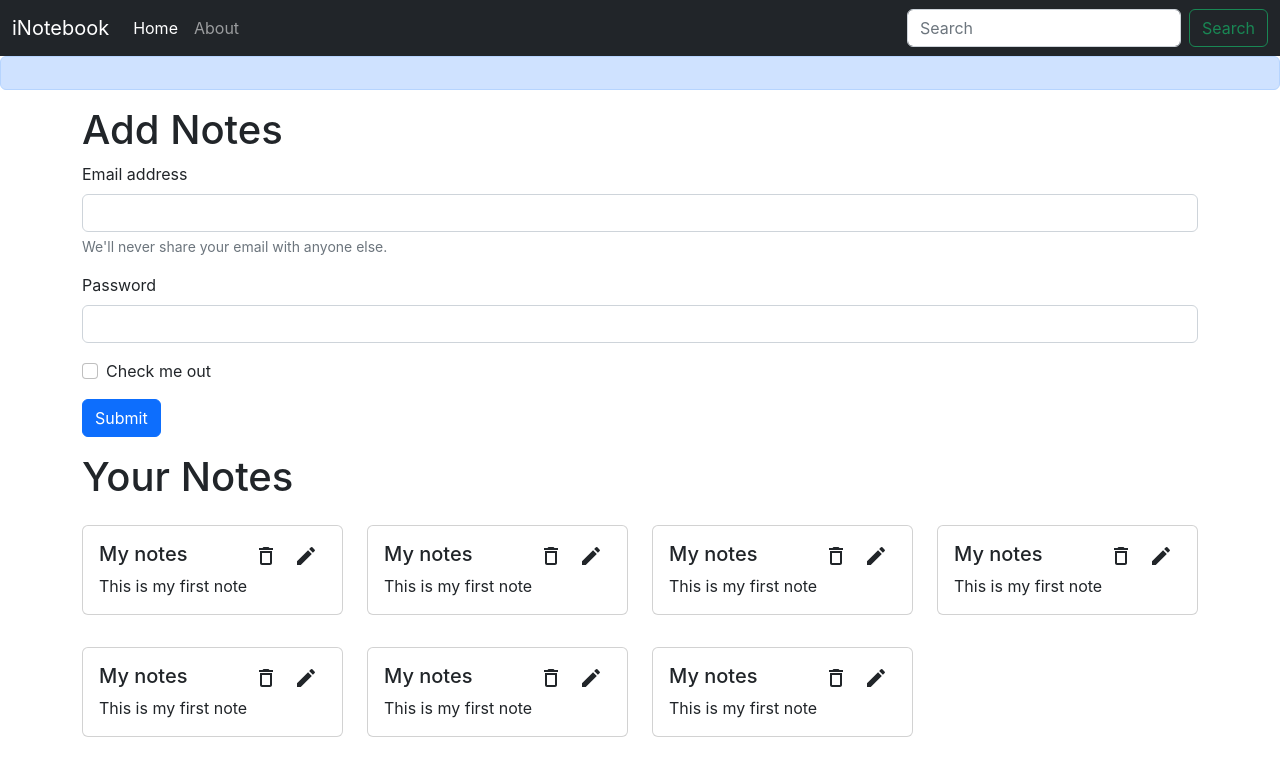
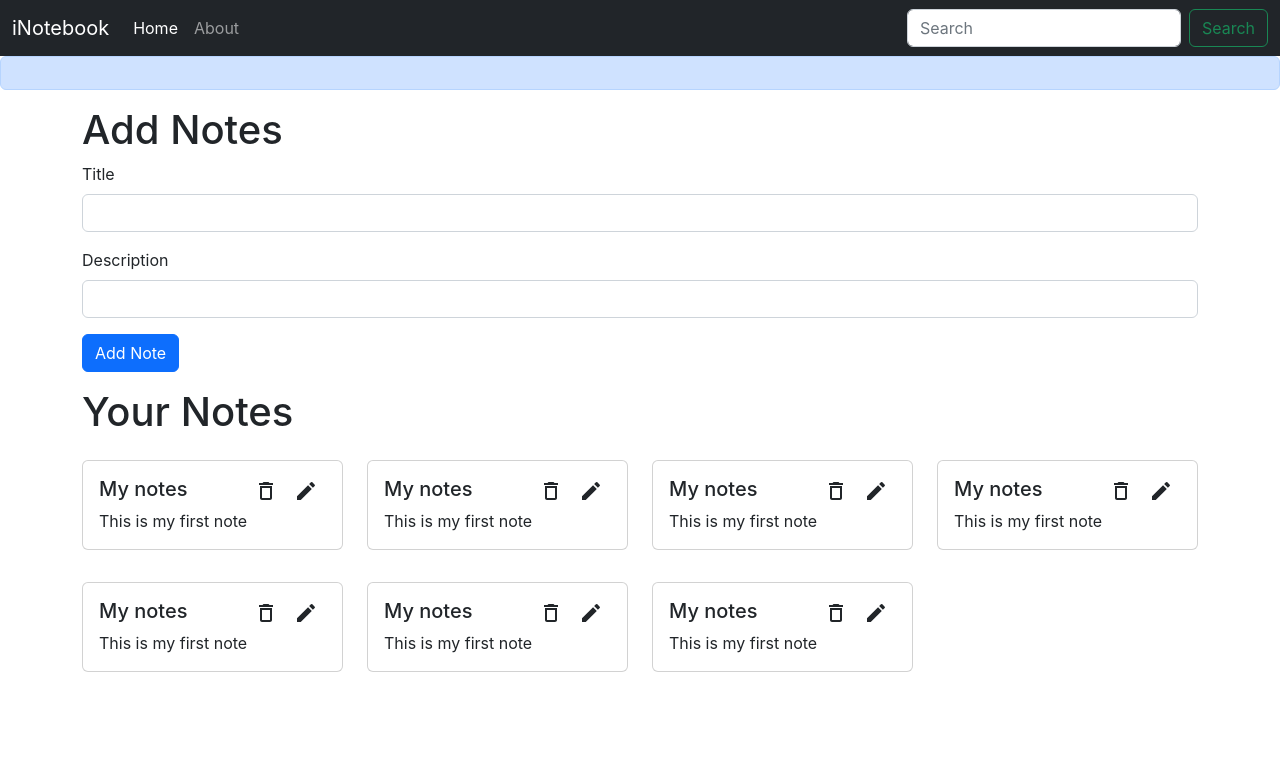
Before and after one commit to Kunal-Vijay/iNotebook, a React (Create React App) app: page / in a window 1280 px wide. Shown: the top 776 px of the page. Built offline with nearby package versions, Linux system fonts and the light colour scheme.

Commit message:
added addNote functionality

```diff
--- /dev/null
+++ b/src/components/AddNote.js
@@ -0,0 +1,32 @@
+import React from 'react'
+import { useContext, useState } from 'react';
+import noteContext from '../context/notes/noteContext';
+
+export default function AddNote() {
+    const context = useContext(noteContext);
+    const { addNote } = context;
+    const [note, setNote] = useState({ title: "", description: "", tag: "default" })
+    const onChange = (e) => {
+        setNote({ ...note, [e.target.name]: e.target.value })
+    }
+    const handleClick = (e) => {
+        e.preventDefault();
+        addNote(note.title,note.description,note.tag);
+    }
+    return (
+        <div className='my-3'  >
+            <h1>Add Notes</h1>
+            <form>
+                <div className="mb-3">
+                    <label htmlFor="title" className="form-label">Title</label>
+                    <input type="text" className="form-control" id="title" name='title' onChange={onChange} />
+                </div>
+                <div className="mb-3">
+                    <label htmlFor="description" className="form-label">Description</label>
+                    <input type="text" className="form-control" id="description" name='description' onChange={onChange} />
+                </div>
+                <button type="submit" className="btn btn-primary" onClick={handleClick}>Add Note</button>
+            </form>
+        </div >
+    )
+}
--- a/src/components/Notes.js
+++ b/src/components/Notes.js
@@ -6,7 +6,7 @@
 
 export default function Notes() {
     const context = useContext(noteContext);
-    const { notes, setNotes } = context;
+    const { notes, addNote } = context;
     return (
         <div className='row my-3'>
             <h1>Your Notes</h1>
--- a/src/context/notes/noteState.js
+++ b/src/context/notes/noteState.js
@@ -67,9 +67,33 @@
             "__v": 0
         }
     ]
-    const [notes, setNotes] = useState(initialNotes)
+    const [notes, setNotes] = useState(initialNotes);
+
+    // Add a note
+    const addNote = (title, description, tag) => {
+        const note = {
+            "_id": "62b3e50775f37cbb3e95ba5783",
+            "user": "62a8a8706e926b665d44cc53",
+            "title": title,
+            "description": description,
+            "tag": tag,
+            "date": "2022-06-23T03:59:03.390Z",
+            "__v": 0
+        }
+        setNotes(notes.concat(note))
+    }
+
+    // Delete a note
+    const deleteNote = () => {
+
+    }
+
+    // Edit a note
+    const editNote = () => {
+
+    }
     return (
-        <NoteContext.Provider value={{notes,setNotes}} >
+        <NoteContext.Provider value={{ notes, addNote, deleteNote, editNote }} >
             {props.children}
         </NoteContext.Provider>
     )
--- a/src/pages/Home.js
+++ b/src/pages/Home.js
@@ -1,28 +1,13 @@
 import React from 'react';
+import AddNote from '../components/AddNote';
 import Notes from '../components/Notes';
 
 const Home = () => {
   return (
-    <div className='container my-3'  >
-      <h1>Add Notes</h1>
-      <form>
-        <div className="mb-3">
-          <label htmlFor="exampleInputEmail1" className="form-label">Email address</label>
-          <input type="email" className="form-control" id="exampleInputEmail1" aria-describedby="emailHelp"/>
-            <div id="emailHelp" className="form-text">We'll never share your email with anyone else.</div>
-        </div>
-        <div className="mb-3">
-          <label htmlFor="exampleInputPassword1" className="form-label">Password</label>
-          <input type="password" className="form-control" id="exampleInputPassword1"/>
-        </div>
-        <div className="mb-3 form-check">
-          <input type="checkbox" className="form-check-input" id="exampleCheck1"/>
-            <label className="form-check-label" htmlFor="exampleCheck1">Check me out</label>
-        </div>
-        <button type="submit" className="btn btn-primary">Submit</button>
-      </form>
-     <Notes/>
-    </div >
+   <div className='container'>
+    <AddNote/>
+    <Notes/>
+   </div>
   )
 }
 
```
